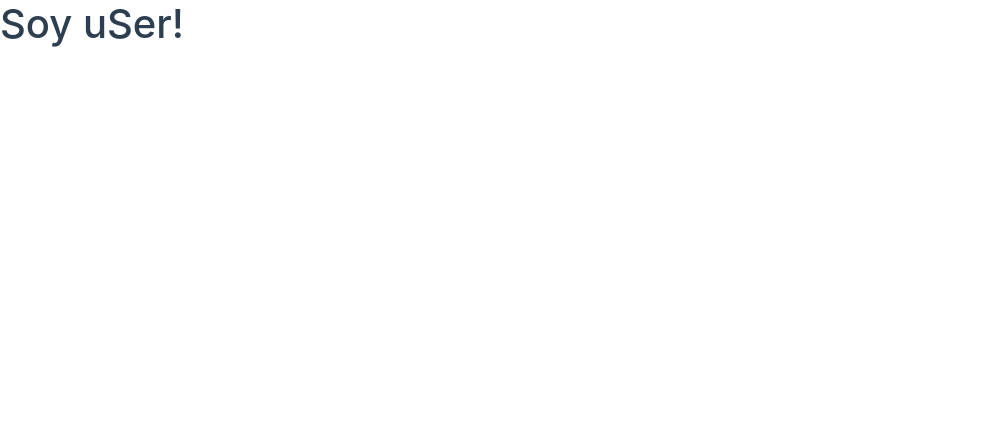
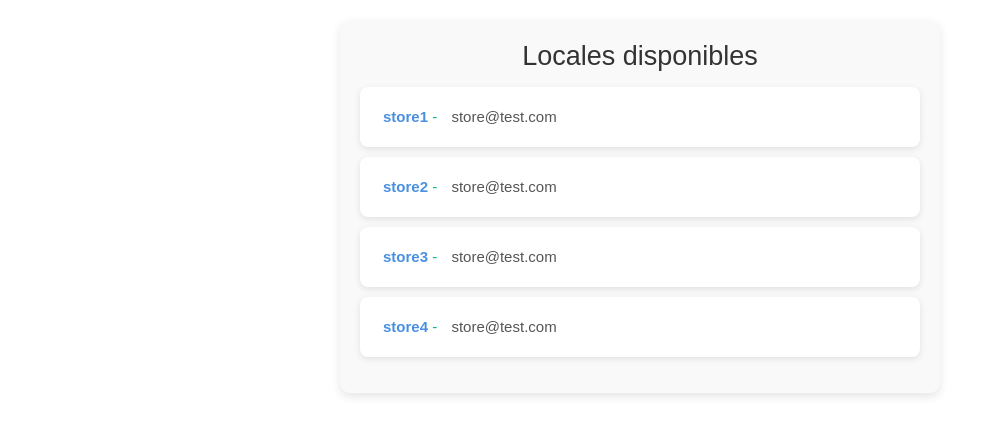
Before and after one commit to rangolucas/restaurantApp, a Vue app in the folder frontend/: page /user in a window 1280 px wide. Shown: the top 436 px of the page, without its empty margins (0-999 px from the left). Built offline with nearby package versions, Linux system fonts and the light colour scheme.

Commit message:
Display available stores in user view

```diff
--- a/frontend/src/views/UserView.vue
+++ b/frontend/src/views/UserView.vue
@@ -1,8 +1,120 @@
-<script setup lang="ts">
+<script setup>
+import { ref, onMounted } from 'vue'
+import { getApiService } from '../services/apiService'
+
+const stores = ref([])
+const loading = ref(true)
+const apiService = getApiService()
+
+async function loadStores() {
+  try {
+    stores.value = await apiService.getStores()
+    loading.value = false
+  } catch (error) {
+    console.error('Error fetching stores:', error)
+  }
+}
+
+onMounted(loadStores)
 </script>
 
 <template>
   <main>
-    <h1> Soy uSer!</h1>
+    <div class="store-list">
+      <h1>Locales disponibles</h1>
+      <ul v-if="!loading">
+        <li v-for="store in stores" :key="store.id">
+          <router-link :to="'/user'">
+            <span class="store-id">{{ store.id }}</span> -
+            <span class="store-contact">{{ store.contact }}</span>
+          </router-link>
+        </li>
+      </ul>
+      <p v-else>Cargando locales</p>
+    </div>
   </main>
 </template>
+
+<style>
+.stores {
+  display: flex;
+  flex-direction: column;
+  justify-content: center;
+}
+
+.store-list {
+  max-width: 600px;
+  margin: 20px auto;
+  padding: 20px;
+  background-color: #f9f9f9;
+  border-radius: 10px;
+  box-shadow: 0px 4px 10px rgba(0, 0, 0, 0.1);
+  font-family: Arial, sans-serif;
+}
+
+.store-list h1 {
+  text-align: center;
+  color: #333;
+  font-size: 1.8em;
+  margin-bottom: 15px;
+}
+
+.store-list ul {
+  list-style: none;
+  padding: 0;
+}
+
+.store-list li {
+  background-color: #ffffff;
+  margin: 10px 0;
+  padding: 15px 20px;
+  border-radius: 8px;
+  display: flex;
+  align-items: center;
+  box-shadow: 0px 2px 6px rgba(0, 0, 0, 0.1);
+  transition:
+    transform 0.2s,
+    box-shadow 0.2s;
+}
+
+.store-list li:hover {
+  cursor: pointer;
+  transform: translateY(-3px);
+  box-shadow: 0px 4px 12px rgba(0, 0, 0, 0.15);
+}
+
+.store-id {
+  font-weight: bold;
+  color: #4a90e2;
+}
+
+.store-contact {
+  margin-left: 10px;
+  color: #555;
+}
+
+.buttonRegisterStore {
+  background-color: #4a90e2;
+  color: #ffffff;
+  font-size: 1em;
+  font-weight: bold;
+  text-transform: uppercase;
+  width: fit-content;
+  margin: 0 auto;
+  padding: 10px 20px;
+  border: none;
+  border-radius: 4px;
+  cursor: pointer;
+  transition: background-color 0.2s;
+}
+
+@media (max-width: 600px) {
+  .store-list {
+    padding: 15px;
+  }
+
+  .store-list li {
+    padding: 10px 15px;
+  }
+}
+</style>
```
